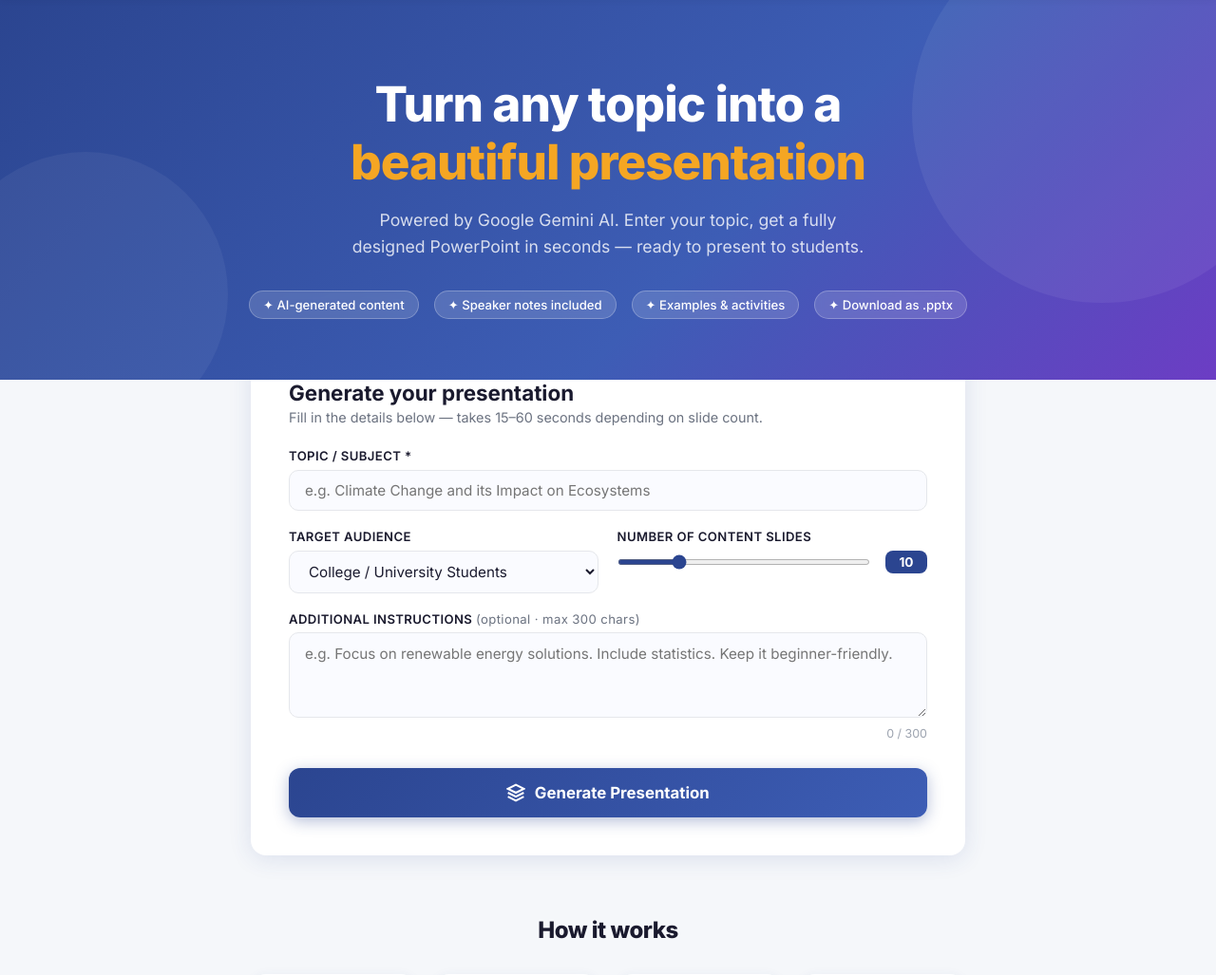
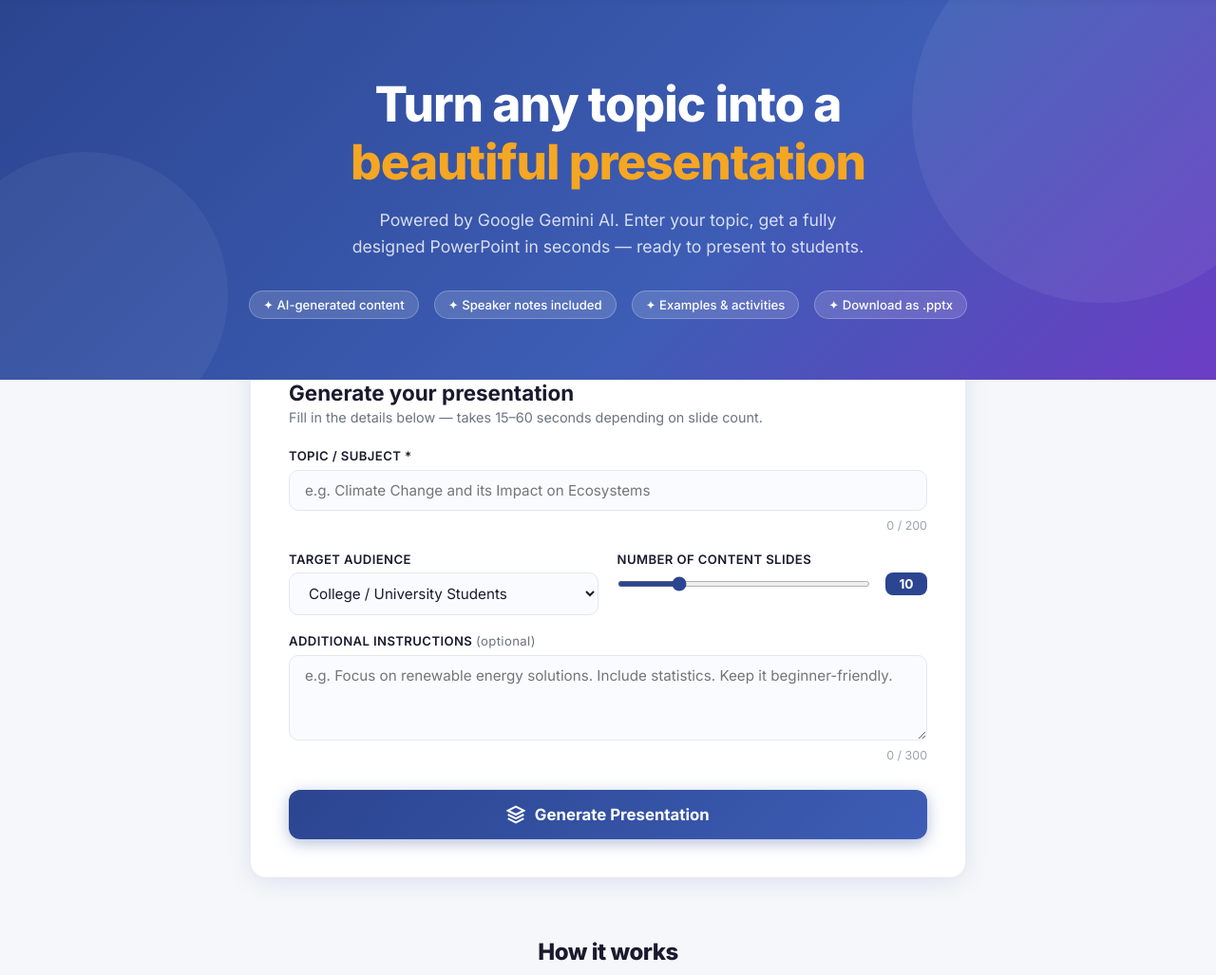
Before and after one commit to rrakeshsharma0000-arch/slideai-ppt-generator, a Flask app: page / in a window 1280 px wide. Shown: the part 65-1092 px from the top of the page at 95% size. Run offline with Flask 3, Linux system fonts and the light colour scheme.

Commit message:
Add character counters and validation errors for topic and additional instructions

```diff
--- a/templates/index.html
+++ b/templates/index.html
@@ -396,6 +396,20 @@
     }
     footer a { color: var(--primary); text-decoration: none; }
 
+    .field-error {
+      font-size: 0.78rem;
+      color: var(--danger);
+      margin-top: 4px;
+      display: none;
+    }
+    input.invalid, textarea.invalid {
+      border-color: var(--danger) !important;
+      box-shadow: 0 0 0 3px rgba(231,76,60,0.1) !important;
+    }
+    .char-counter { font-size: 0.78rem; color: #9CA3AF; text-align: right; margin-top: 2px; }
+    .char-counter.warn { color: #F59E0B; }
+    .char-counter.over  { color: var(--danger); font-weight: 600; }
+
     @media (max-width: 600px) {
       .form-grid { grid-template-columns: 1fr; }
       .form-group.full { grid-column: 1; }
@@ -437,8 +451,11 @@
 
           <div class="form-group full">
             <label for="topic">Topic / Subject *</label>
-            <input type="text" id="topic" name="topic" required
-              placeholder="e.g. Climate Change and its Impact on Ecosystems" />
+            <input type="text" id="topic" name="topic" required maxlength="200"
+              placeholder="e.g. Climate Change and its Impact on Ecosystems"
+              oninput="updateCounter('topic', 200)" />
+            <div class="char-counter" id="topic-counter">0 / 200</div>
+            <div class="field-error" id="topic-error">Topic cannot exceed 200 characters.</div>
           </div>
 
           <div class="form-group">
@@ -462,11 +479,12 @@
           </div>
 
           <div class="form-group full">
-            <label for="additional_info">Additional Instructions <span style="font-weight:400;text-transform:none;color:#6B7280">(optional · max 300 chars)</span></label>
+            <label for="additional_info">Additional Instructions <span style="font-weight:400;text-transform:none;color:#6B7280">(optional)</span></label>
             <textarea id="additional_info" name="additional_info" maxlength="300"
               placeholder="e.g. Focus on renewable energy solutions. Include statistics. Keep it beginner-friendly."
-              oninput="document.getElementById('charCount').textContent = this.value.length"></textarea>
-            <div style="font-size:0.78rem;color:#9CA3AF;text-align:right;margin-top:2px"><span id="charCount">0</span> / 300</div>
+              oninput="updateCounter('additional_info', 300)"></textarea>
+            <div class="char-counter" id="additional_info-counter">0 / 300</div>
+            <div class="field-error" id="additional_info-error">Additional instructions cannot exceed 300 characters.</div>
           </div>
 
         </div>
@@ -589,8 +607,48 @@
     });
   }
 
+  function updateCounter(fieldId, max) {
+    const field = document.getElementById(fieldId);
+    const counter = document.getElementById(fieldId + '-counter');
+    const error = document.getElementById(fieldId + '-error');
+    const len = field.value.length;
+    counter.textContent = len + ' / ' + max;
+    counter.className = 'char-counter' + (len >= max ? ' over' : len >= max * 0.85 ? ' warn' : '');
+    if (len >= max) {
+      field.classList.add('invalid');
+      error.style.display = 'block';
+    } else {
+      field.classList.remove('invalid');
+      error.style.display = 'none';
+    }
+  }
+
+  function validateForm() {
+    let valid = true;
+    const topic = document.getElementById('topic');
+    const info = document.getElementById('additional_info');
+    if (topic.value.trim().length === 0) {
+      topic.classList.add('invalid');
+      document.getElementById('topic-error').textContent = 'Topic is required.';
+      document.getElementById('topic-error').style.display = 'block';
+      valid = false;
+    } else if (topic.value.length > 200) {
+      topic.classList.add('invalid');
+      document.getElementById('topic-error').textContent = 'Topic cannot exceed 200 characters.';
+      document.getElementById('topic-error').style.display = 'block';
+      valid = false;
+    }
+    if (info.value.length > 300) {
+      info.classList.add('invalid');
+      document.getElementById('additional_info-error').style.display = 'block';
+      valid = false;
+    }
+    return valid;
+  }
+
   form.addEventListener('submit', async (e) => {
     e.preventDefault();
+    if (!validateForm()) return;
 
     // Reset UI
     result.style.display = 'none';
```
